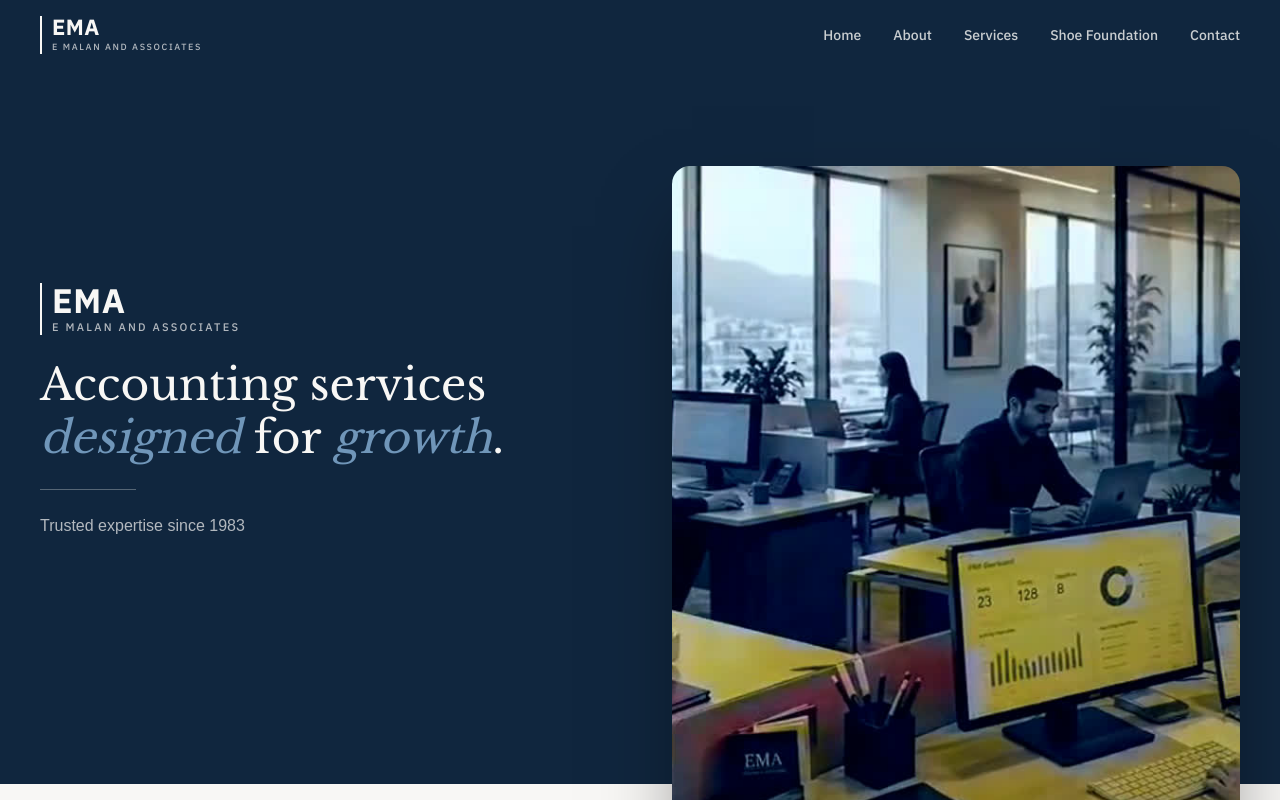
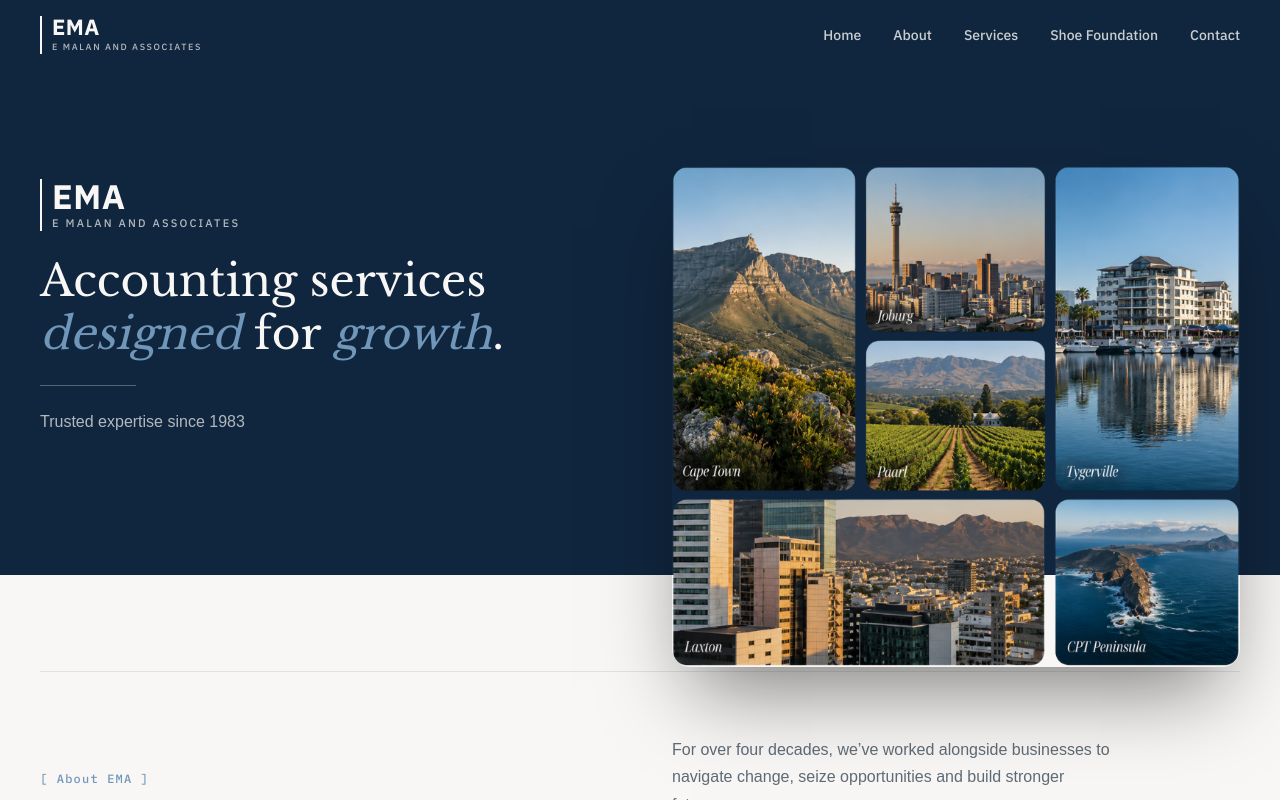
Before and after one commit to melissamalan92-ship-it/ema, a Next.js app: page / in a window 1280 px wide. Shown: the top 800 px of the page. Built offline with nearby package versions, Linux system fonts and the light colour scheme; a web font is replaced by a local one.

Commit message:
Use locations photo grid as Hero placeholder image
Replaces the temporary video-frame crop with the client-provided
locations collage, cropped to its content bounds.

```diff
--- a/src/components/home/hero.tsx
+++ b/src/components/home/hero.tsx
@@ -19,10 +19,10 @@ export function Hero() {
         </div>
 
         <div className="relative z-10 mb-[-220px]">
-          <div className="relative aspect-[4/5] w-full overflow-hidden rounded-2xl shadow-[0_40px_80px_-20px_rgba(0,0,0,0.5)]">
+          <div className="relative aspect-[772/682] w-full overflow-hidden rounded-2xl shadow-[0_40px_80px_-20px_rgba(0,0,0,0.5)]">
             <Image
-              src="/images/hero-photo-placeholder.jpg"
-              alt="EMA team member at work"
+              src="/images/Locations- colour.png"
+              alt="EMA locations across South Africa"
               fill
               className="object-cover"
               priority
```
Also changed, not shown: public/images/Locations- colour.png (added), public/images/hero-photo-placeholder.jpg (deleted).
